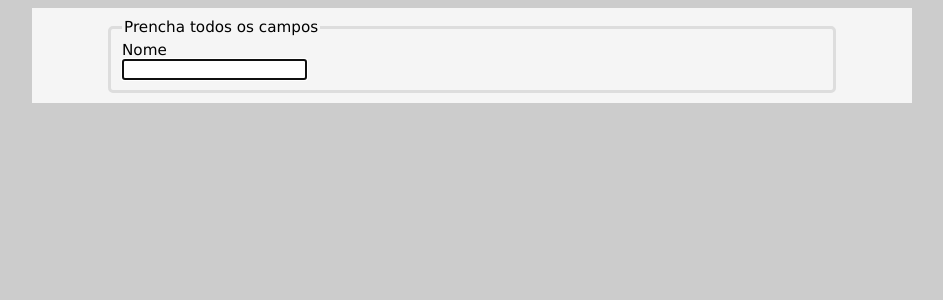
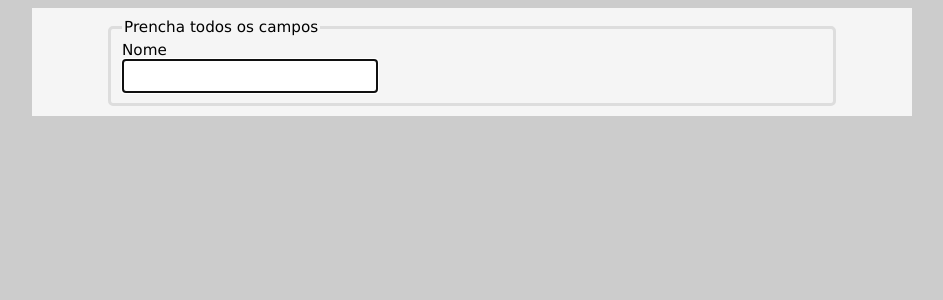
Before and after one commit to FilipeMGaspar/Curso_HTML5_e_CSS3_FSN_2016, a PHP site: page / in a window 1280 px wide. Shown: the top 300 px of the page, without its empty margins (168-1111 px from the left). Run offline with PHP 8.4, Linux system fonts and the light colour scheme.

Commit message:
Aula 18 Formulários parte 1

```diff
--- a/Aula18/css/estilo.css
+++ b/Aula18/css/estilo.css
@@ -17,3 +17,10 @@
     border: 3px solid #dddddd;
     border-radius: 5px;
 }
+
+.campos{
+    width: 250px;
+    height: 30px;
+    border: 1px solid #dddddd;
+    border-radius: 3px;
+}
```
